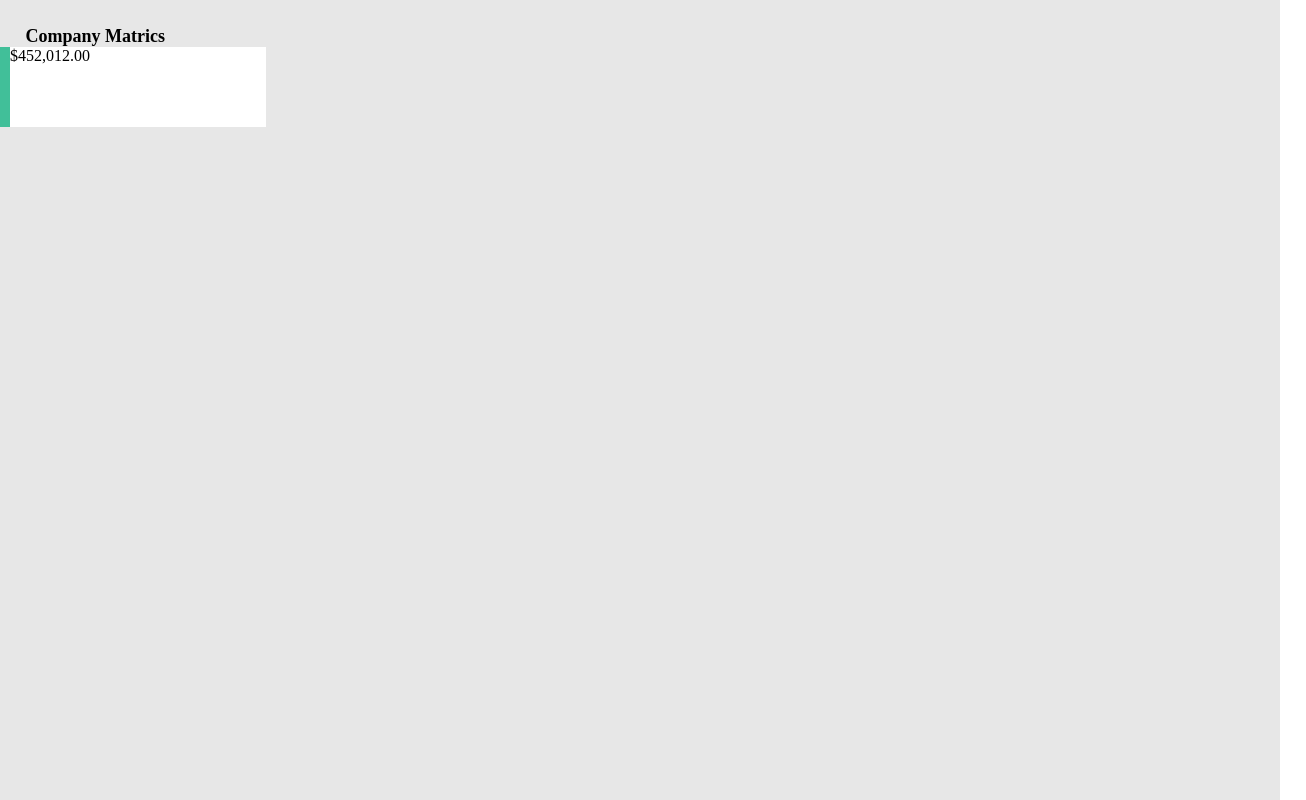
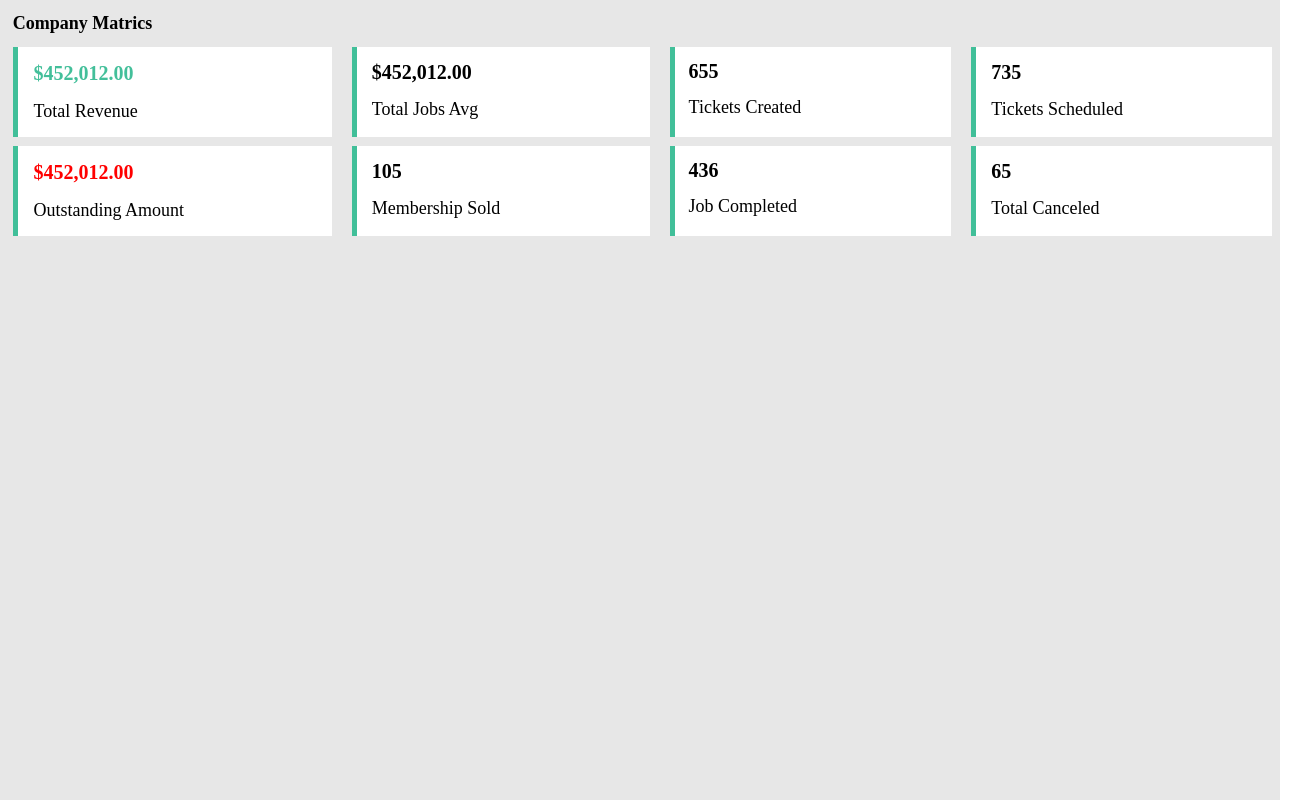
Before and after one commit to ayushmishra1803/smart-serv-Assignment-3-4, an Angular app: page /dashboard in a window 1280 px wide. Shown: the whole page, 1306 px wide, since content can reach past the window. Built offline with nearby package versions, Linux system fonts and the light colour scheme.

Commit message:
Compny matrix aaded

```diff
--- a/src/app/pages/dashboard/components/dashboard-cards/dashboard-cards.component.html
+++ b/src/app/pages/dashboard/components/dashboard-cards/dashboard-cards.component.html
@@ -1,8 +1,17 @@
 <div class="card">
-<div>
-{{452012 |currency}}
+  <div class="card_money_div" *ngIf="companyItem.color === 'primary'">
+    {{ companyItem?.money ? (452012 | currency) : companyItem?.count }}
+  </div>
+  <div
+    class="card_money_div"
+    *ngIf="companyItem?.color != 'primary'"
+    [ngClass]="
+      companyItem?.color === 'danger'
+        ? 'card_money_div_danger'
+        : 'card_money_div_regular'
+    "
+  >
+    {{ companyItem?.money ? (452012 | currency) : companyItem?.count }}
+  </div>
+  <div class="card_title_div">{{ companyItem?.title }}</div>
 </div>
-<div>
-
-</div>
-</div>
--- a/src/app/pages/dashboard/components/dashboard-cards/dashboard-cards.component.scss
+++ b/src/app/pages/dashboard/components/dashboard-cards/dashboard-cards.component.scss
@@ -1,6 +1,29 @@
 .card {
-  width: 20%;
-  height: 80px;
+  width: 100%;
+  height: 90px;
   background-color: white;
-  border-left: 10px solid rgb(65, 191, 153);
+  border-left: 5px solid rgb(65, 191, 153);
+  .card_money_div {
+    font-size: 20px;
+    padding: 5%;
+    color: rgb(67, 191, 154);
+    font-weight: 600;
+  }
+  .card_money_div_danger {
+    font-size: 20px;
+    padding: 5%;
+    color: red;
+    font-weight: 600;
+  }
+  .card_money_div_regular {
+    font-size: 20px;
+    padding: 5%;
+    color: black;
+    font-weight: 600;
+  }
+  .card_title_div {
+    font-size: 18px;
+    padding-left: 5%;
+    color: black;
+  }
 }
--- a/src/app/pages/dashboard/components/dashboard-cards/dashboard-cards.component.ts
+++ b/src/app/pages/dashboard/components/dashboard-cards/dashboard-cards.component.ts
@@ -1,15 +1,14 @@
-import { Component, OnInit } from '@angular/core';
+import { Component, Input, OnInit } from '@angular/core';
+import { CompanyMatric } from '../../interface/dashboard.interface';
 
 @Component({
   selector: 'app-dashboard-cards',
   templateUrl: './dashboard-cards.component.html',
-  styleUrls: ['./dashboard-cards.component.scss']
+  styleUrls: ['./dashboard-cards.component.scss'],
 })
 export class DashboardCardsComponent implements OnInit {
+  @Input() companyItem: CompanyMatric = {};
+  constructor() {}
 
-  constructor() { }
-
-  ngOnInit(): void {
-  }
-
+  ngOnInit(): void {}
 }
--- a/src/app/pages/dashboard/dashboard.component.html
+++ b/src/app/pages/dashboard/dashboard.component.html
@@ -1,10 +1,13 @@
 <div class="outer_div">
-    <div class="company_matrics_div">
-        <div class="company_matrics_heading_div">
-            <span><b>Company Matrics</b></span>
-        </div>
-        <div >
-<app-dashboard-cards></app-dashboard-cards>
-        </div>
+  <div class="company_matrics_div">
+    <div class="company_matrics_heading_div">
+      <span><b>Company Matrics</b></span>
     </div>
+    <div class="card_div">
+      <app-dashboard-cards
+        *ngFor="let company_details of company_matrics$ | async"
+        [companyItem]="company_details"
+      ></app-dashboard-cards>
+    </div>
+  </div>
 </div>
--- a/src/app/pages/dashboard/dashboard.component.scss
+++ b/src/app/pages/dashboard/dashboard.component.scss
@@ -6,14 +6,25 @@
   background-color: rgb(231, 231, 231);
   box-sizing: border-box;
   .company_matrics_div {
+    box-sizing: border-box;
     width: 100%;
-    padding-top: 2%;
+    padding-top: 1%;
     .company_matrics_heading_div {
       width: 100%;
-      padding-left: 2%;
+      padding-left: 1%;
+      box-sizing: border-box;
       span {
         font-size: 18px;
+        box-sizing: border-box;
       }
     }
   }
+  .card_div {
+    width: 98%;
+    margin: 1%;
+    display: grid;
+    grid-template-columns: auto auto auto auto;
+    grid-gap: 2%;
+    grid-row-gap: 5%;
+  }
 }
--- a/src/app/pages/dashboard/dashboard.component.ts
+++ b/src/app/pages/dashboard/dashboard.component.ts
@@ -1,15 +1,18 @@
 import { Component, OnInit } from '@angular/core';
+import { Observable } from 'rxjs';
+import { CompanyMatric } from './interface/dashboard.interface';
+import { DashboardService } from './service/dashboard.service';
 
 @Component({
   selector: 'app-dashboard',
   templateUrl: './dashboard.component.html',
-  styleUrls: ['./dashboard.component.scss']
+  styleUrls: ['./dashboard.component.scss'],
 })
 export class DashboardComponent implements OnInit {
-
-  constructor() { }
+  constructor(private dashboardService: DashboardService) {}
+  company_matrics$: Observable<CompanyMatric[]> = new Observable();
 
   ngOnInit(): void {
+    this.company_matrics$ = this.dashboardService.getAllCompanyMatric();
   }
-
 }
--- a/src/app/pages/dashboard/dashboard.module.ts
+++ b/src/app/pages/dashboard/dashboard.module.ts
@@ -3,10 +3,11 @@ import { NgModule } from '@angular/core';
 import { DashBoardRoutingModule } from './dashboard-routing.module';
 import { DashboardComponent } from './dashboard.component';
 import { DashboardCardsComponent } from './components/dashboard-cards/dashboard-cards.component';
+import { DashboardService } from './service/dashboard.service';
 
 @NgModule({
   imports: [CommonModule, DashBoardRoutingModule],
   declarations: [DashboardComponent, DashboardCardsComponent],
-  providers: [],
+  providers: [DashboardService],
 })
 export class DashBoardModule {}
--- /dev/null
+++ b/src/app/pages/dashboard/interface/dashboard.interface.ts
@@ -0,0 +1,6 @@
+export interface CompanyMatric {
+  count?: number;
+  title?: string;
+  color?: string;
+  money?: boolean;
+}
--- /dev/null
+++ b/src/app/pages/dashboard/service/dashboard.service.ts
@@ -0,0 +1,60 @@
+import { Injectable } from '@angular/core';
+import { Observable, of } from 'rxjs';
+import { CompanyMatric } from '../interface/dashboard.interface';
+
+@Injectable()
+export class DashboardService {
+  constructor() {}
+  getAllCompanyMatric(): Observable<CompanyMatric[]> {
+    return of([
+      {
+        count: 406411.29,
+        title: 'Total Revenue',
+        color: 'primary',
+        money: true,
+      },
+      {
+        count: 620,
+        title: 'Total Jobs Avg',
+        color: 'regular',
+        money: true,
+      },
+      {
+        count: 655,
+        title: 'Tickets Created',
+        color: 'regular',
+        money: false,
+      },
+      {
+        count: 735,
+        title: 'Tickets Scheduled',
+        color: 'regular',
+        money: false,
+      },
+      {
+        count: 110448.8,
+        title: 'Outstanding Amount',
+        color: 'danger',
+        money: true,
+      },
+      {
+        count: 105,
+        title: 'Membership Sold',
+        color: 'regular',
+        money: false,
+      },
+      {
+        count: 436,
+        title: 'Job Completed',
+        color: 'regular',
+        money: false,
+      },
+      {
+        count: 65,
+        title: 'Total Canceled',
+        color: 'regular',
+        money: false,
+      },
+    ]);
+  }
+}
```
Also changed, not shown: src/app/pages/login/login.component.html (+5 -3 lines), src/app/validator/password.validator.ts (added, +26 -0 lines).
